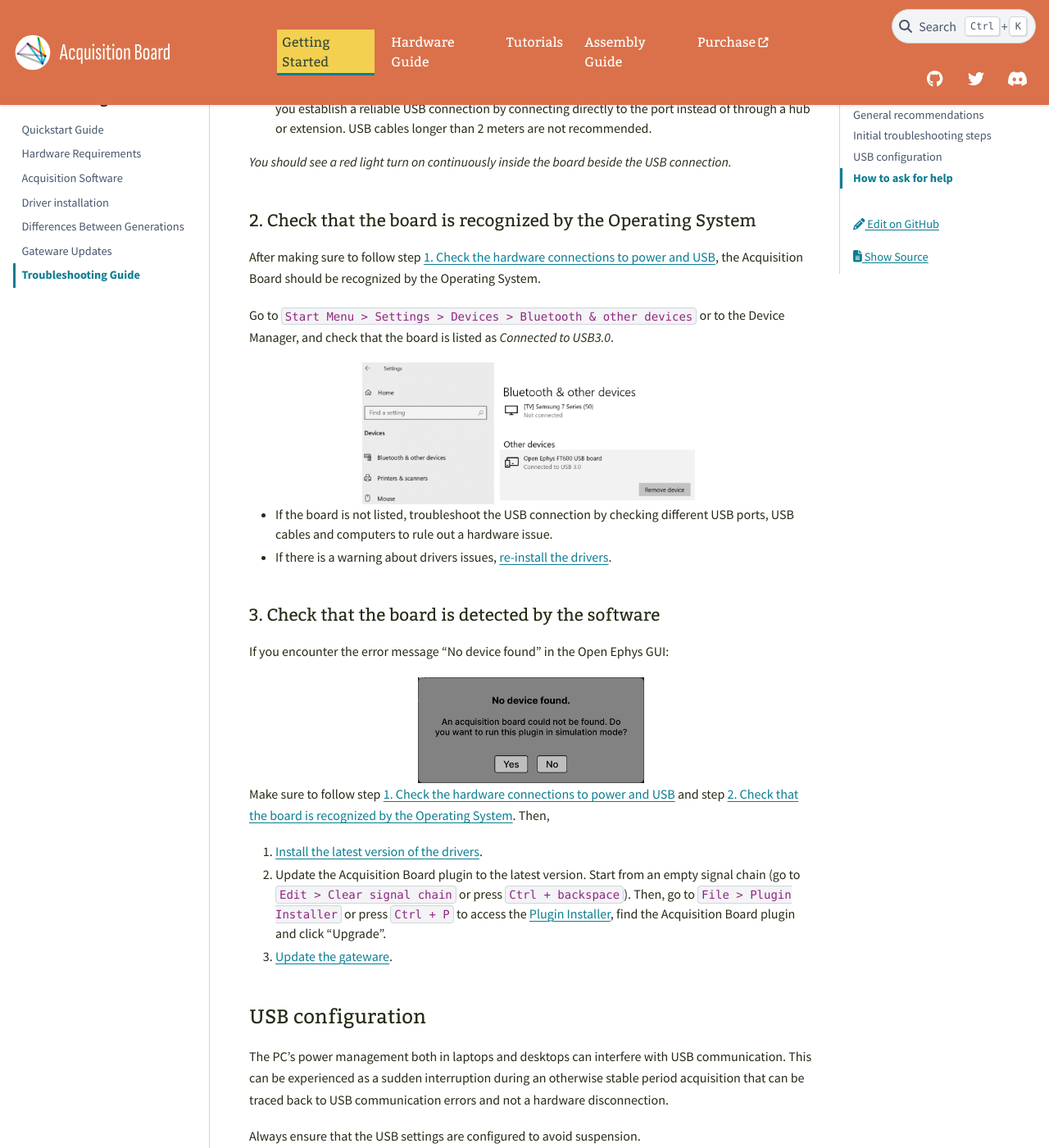
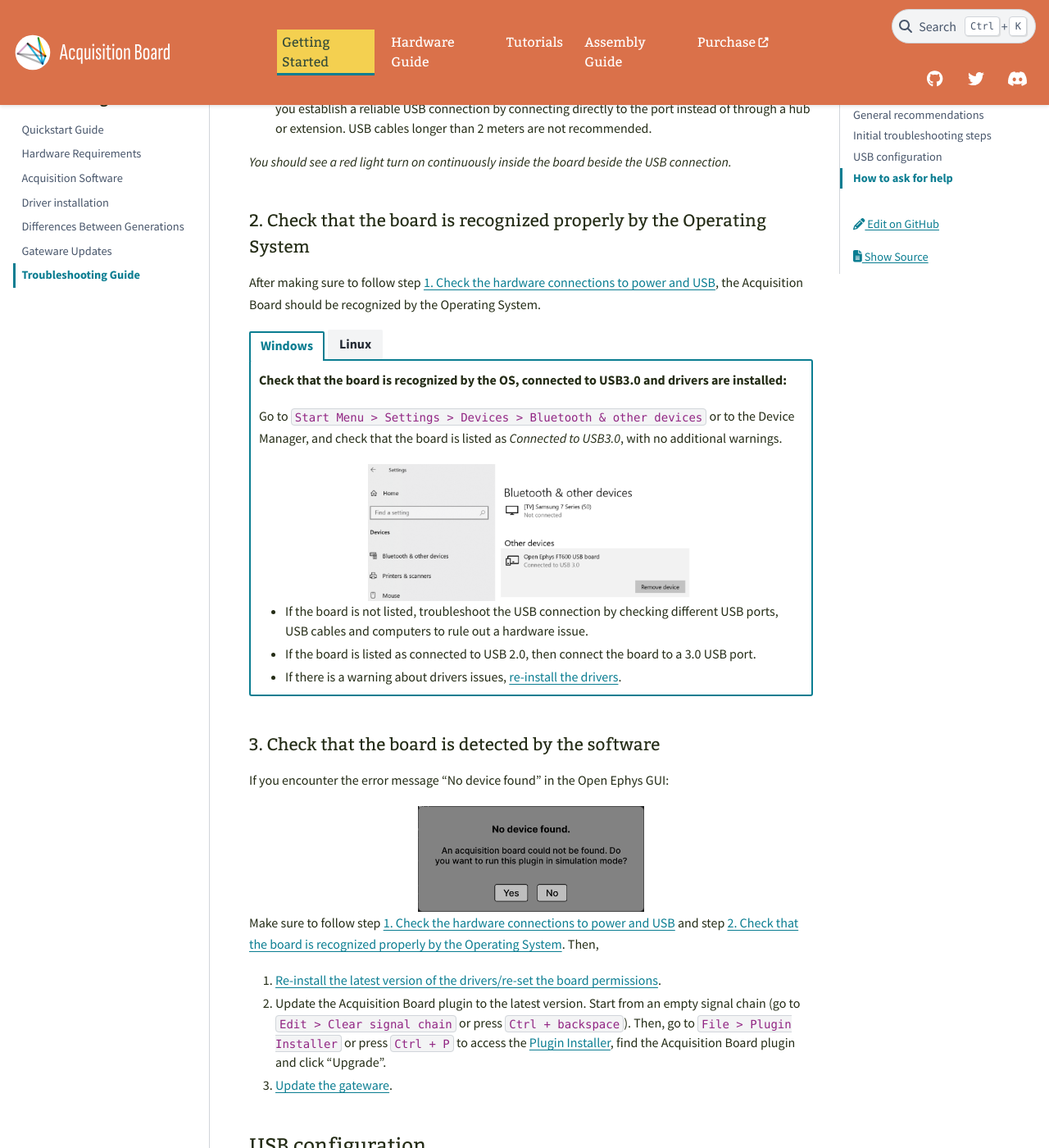
Before and after one commit to open-ephys/acq-board-docs, a Sphinx documentation site: the page built from source/User-Manual/Troubleshooting.rst, in a window 1280 px wide and 1400 px high, scrolled down 941 px. Shown: the whole window at 82% size. Built offline with Sphinx 7.4.7 and the PyData theme 0.15.4, drawn with Linux system fonts in a browser that asks for light colours.

Commit message:
include linux troubleshoot

```diff
--- a/source/User-Manual/Troubleshooting.rst
+++ b/source/User-Manual/Troubleshooting.rst
@@ -36,22 +36,64 @@
 
 .. _isitrecognized:
 
-2. Check that the board is recognized by the Operating System
-******************************************************************
+2. Check that the board is recognized properly by the Operating System
+*******************************************************************************
 .. what about OS other than Win?
 
 After making sure to follow step :ref:`isitconnected`, the Acquisition Board should be recognized by the Operating System.
 
-Go to :code:`Start Menu > Settings > Devices > Bluetooth & other devices` or to the Device Manager, and check that the board is listed as *Connected to USB3.0*.
+..  tab-set::
+    :sync-group: os
 
-.. image:: /_static/images/usermanual/troubleshoot/board_recognized.png
-    :width: 60%
-    :align: center
+    ..  tab-item:: Windows
 
+        **Check that the board is recognized by the OS, connected to USB3.0 and drivers are installed:**
 
-- If the board is not listed, troubleshoot the USB connection by checking different USB ports, USB cables and computers to rule out a hardware issue.
+        Go to :code:`Start Menu > Settings > Devices > Bluetooth & other devices` or to the Device Manager, and check that the board is listed as *Connected to USB3.0*, with no additional warnings.
 
-- If there is a warning about drivers issues, :ref:`re-install the drivers <drivers>`.
+        .. image:: /_static/images/usermanual/troubleshoot/board_recognized.png
+            :width: 60%
+            :align: center
+
+        - If the board is not listed, troubleshoot the USB connection by checking different USB ports, USB cables and computers to rule out a hardware issue.
+        - If the board is listed as connected to USB 2.0, then connect the board to a 3.0 USB port.
+        - If there is a warning about drivers issues, :ref:`re-install the drivers <drivers>`.
+
+    ..  tab-item:: Linux
+
+        **Check that the board is recognized by the OS:**
+
+        1. Open a terminal. Root permissions are not required.
+        2. Enter :code:`lsusb -d 0403:601e`. The output should list the board, including the Bus and Device numbers. These numbers change every time the board is re-connected:
+
+        .. code-block:: console
+
+            $ lsusb -d 0403:601e
+            Bus 002 Device 004: ID 0403:601e Future Technology Devices International, Ltd Open Ephys FT600 USB board
+
+        - If the board is not listed, troubleshoot the USB connection by checking different USB ports, USB cables and computers to rule out a hardware issue.
+
+        **Check that the board is connected to USB3.0:**
+
+        3. Enter :code:`-v -d 0403:601e | grep "bcdUSB"`. The output should be 3.x for USB3. Ignore any other messages that might appear when running this command:
+
+        .. code-block:: console
+
+            $ -v -d 0403:601e | grep "bcdUSB"
+            bcdUSB              3.10
+
+        - If the output says 2.x, then connect the board to a 3.0 USB port.
+
+        **Check that the board permissions are properly configured:**
+
+        4. Enter :code:`ls -l /dev/bus/usb/XXX/YYY` where XXX is the Bus number and YYY the Device number. The output should start with :code:`crw-rw-rw-`.
+
+        .. code-block:: console
+
+            $ ls -l /dev/bus/usb/002/004
+            crw-rw-rw- 1 root root 189, 132 Jan 23 22:00 /dev/bus/usb/002/004
+
+        - If the output is something other than :code:`crw-rw-rw-`, then :ref:`re-configure the board permissions <drivers>`.
 
 .. _isitfound:
 
@@ -66,7 +108,7 @@
 
 Make sure to follow step :ref:`isitconnected` and step :ref:`isitrecognized`. Then,
 
-1. :ref:`Install the latest version of the drivers <drivers>`.
+1. :ref:`Re-install the latest version of the drivers/re-set the board permissions <drivers>`.
 2. Update the Acquisition Board plugin to the latest version. Start from an empty signal chain (go to :code:`Edit > Clear signal chain` or press :code:`Ctrl + backspace`). Then, go to :code:`File > Plugin Installer` or press :code:`Ctrl + P` to access the `Plugin Installer <https://open-ephys.github.io/gui-docs/User-Manual/Plugins/index.html#plugin-installer>`_, find the Acquisition Board plugin and click "Upgrade".
 3. :ref:`Update the gateware <drivers>`.
 
--- a/source/conf.py
+++ b/source/conf.py
@@ -42,7 +42,8 @@
 # ones.
 extensions = [
     "sphinx.ext.todo",
-    "sphinx.ext.githubpages"
+    "sphinx.ext.githubpages",
+    "sphinx_design"
     # "contributors",  # custom pandas extension
 ]
 
@@ -88,6 +89,7 @@
 # relative to this directory. They are copied after the builtin static files,
 # so a file named "default.css" will overwrite the builtin "default.css".
 html_static_path = ["_static"]
+html_css_files = ['theme_overrides.css']
 
 html_sidebars = {
     'index': ['search-field.html'],
@@ -221,7 +223,6 @@
     "github_repo": "acq-board-docs",
     "github_version": "main",
     "doc_path": "source",
-    "css_files": ["_static/theme_overrides.css",],
 }
 
 # Option for linkcheck
```
Also changed, not shown: 2 other files.
